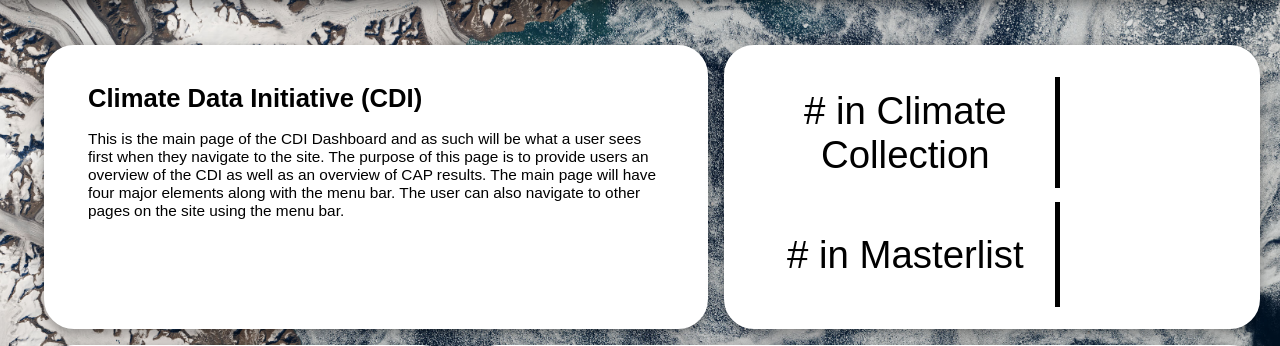
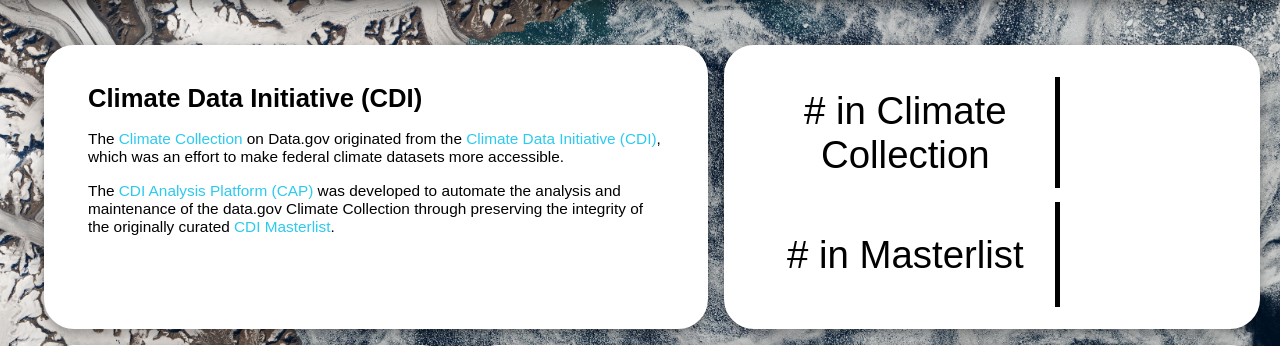
Before and after one commit to NASA-IMPACT/CDI-Dashboard, a Django app: template dashboard/templates/HOMEPAGE.html in a window 1280 px wide. Shown: the part 75-421 px from the top of the page. Run offline with Django 3.2, Linux system fonts and the light colour scheme; the template is opened without the code that fills it, so the values that code supplies are empty; parts of the project's set-up code (start-up, migrations or seed data) failed here and were passed over; some libraries are stand-ins or nearby versions.

Commit message:
Update CDI Information on Homepage

```diff
--- a/dashboard/templates/HOMEPAGE.html
+++ b/dashboard/templates/HOMEPAGE.html
@@ -7,11 +7,11 @@
 		<div class="section1">
 			<div class="information">
 				<h1>Climate Data Initiative (CDI)</h1>
-				<p>This is the main page of the CDI Dashboard and as such will be what
-					a user sees first when they navigate to the site. The purpose of this page is to provide users an
-					overview of the CDI as well as an overview of CAP results. The main page will have four major
-					elements along with the menu bar. The user can also navigate to other pages on the site using the
-					menu bar. </p>
+				<p>The <a href="https://www.data.gov/climate/" style="color:#2BCAEE;">Climate Collection</a> on Data.gov originated
+					from the <a href="https://obamawhitehouse.archives.gov/the-press-office/2014/03/19/fact-sheet-president-s-climate-data-initiative-empowering-america-s-comm" style="color:#2BCAEE;">Climate Data Initiative (CDI)<a>, which was an effort to make federal climate datasets more accessible.</p>
+
+					<p>The <a href="https://github.com/NASA-IMPACT/dcd-CAP" style="color:#2BCAEE;">CDI Analysis Platform (CAP)</a> was developed to automate the analysis and maintenance of the data.gov Climate Collection through preserving the integrity of the originally curated
+					<a href="https://github.com/NASA-IMPACT/cdi_master" style="color:#2BCAEE;">CDI Masterlist</a>.</p>
 
 			</div>
 		</div>
```
